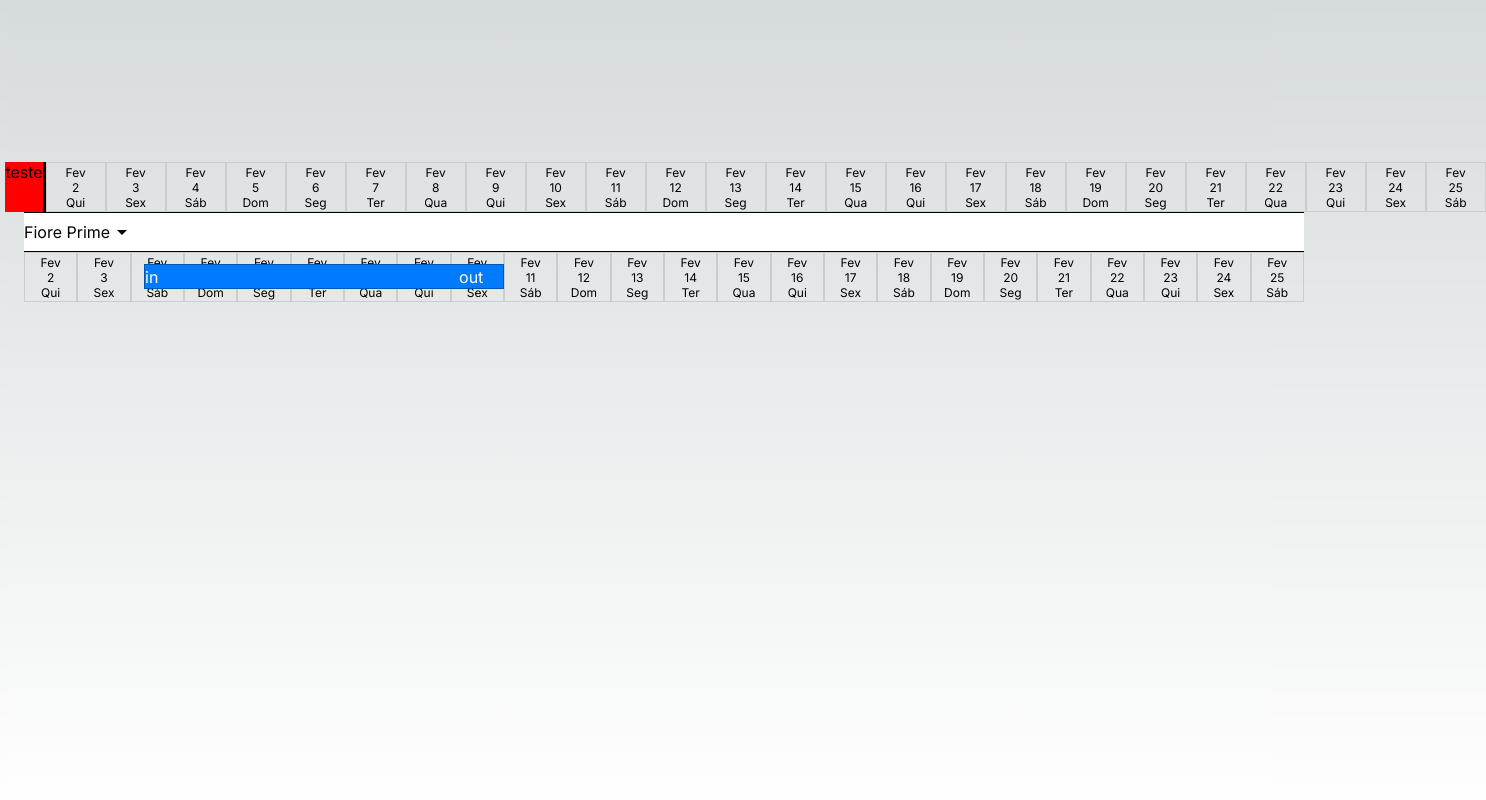
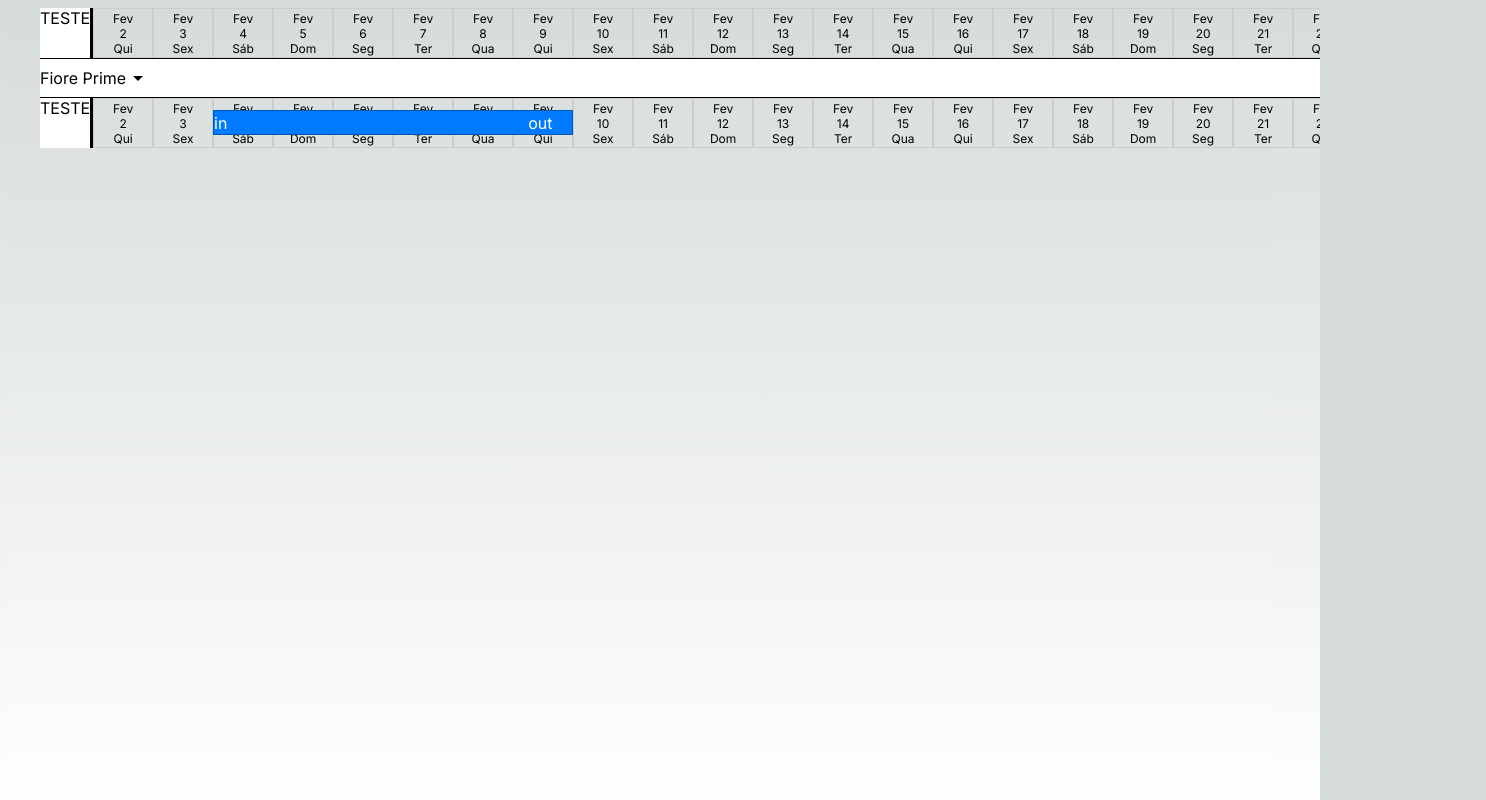
Before and after one commit to DiegoNobre0/Calendar-Componente-React.NextJS, a Next.js app: page / in a window 1280 px wide. Shown: the top 800 px of the page, 1486 px wide, since content can reach past the window. Built offline with nearby package versions, Linux system fonts and the light colour scheme.

Commit message:
Ajuste de layout

```diff
--- a/src/app/page.module.css
+++ b/src/app/page.module.css
@@ -1,5 +1,5 @@
 .main {
-  display: flex;
+  /* display: flex; */
   flex-direction: column;
   justify-content: center;
   align-items: center;
@@ -74,7 +74,7 @@
 
 .daysContainer {
   display: flex;
-
+  overflow: auto;
 }
 
 .day {
--- a/src/app/page.tsx
+++ b/src/app/page.tsx
@@ -10,14 +10,8 @@ import TextField, { OutlinedTextFieldProps } from '@mui/material/TextField';
 import InputAdornment from '@mui/material/InputAdornment';
 import Button from '@mui/material/Button';
 import Box from '@mui/material/Box';
-import React, { useRef, useState, useEffect } from "react";
-import { useDrop } from "react-dnd";
+import React, {useRef, useState} from "react";
 import ArrowDropDownIcon from '@mui/icons-material/ArrowDropDown';
-// import { Calendar } from 'primereact/calendar';
-import { DragDropContext, Draggable, Droppable } from 'react-beautiful-dnd';
-
-
-
 
 export default function Home() {
 
@@ -49,6 +43,15 @@ const diasAbreviados = ['Dom', 'Seg', 'Ter', 'Qua', 'Qui', 'Sex', 'Sáb'];
   checkIn: checkInIndex,
   checkOut: checkOutIndex,
 });
+
+const div1: any = useRef(null);
+const div2: any = useRef(null);
+
+const onScroll = () => {
+  div2.current.scrollLeft = div1.current.scrollLeft;
+}
+
+
 const handleMouseDown = (event: any, isCheckIn: any) => {
 event.preventDefault();
 
@@ -144,14 +147,11 @@ const toggleAccordion = () => {
 return (
 <main className={styles.main}>
     <div style={{display:'flex'}}>
-    <div style={{backgroundColor:'red'}}>
-      teste
-    </div>
     <div >
-      <div style={{display: 'flex', width:'80rem'}}>
-        <div style={{width:'10rem', backgroundColor:'#fff', borderRight: 'solid 3px'}}></div>
+      <div style={{display: 'flex', width:'80rem', overflow: 'auto'}}>
+        <div style={{width:'10rem', backgroundColor:'#fff', borderRight: 'solid 3px'}}>TESTE</div>
         <div className={styles.calendar}>
-        <div className={styles.daysContainer}>
+        <div className={styles.daysContainer} ref={div1} onScroll={onScroll}>
           {datasIntervalo.map((date, index) => (
             <div
               key={index}
@@ -175,9 +175,10 @@ return (
         <ArrowDropDownIcon></ArrowDropDownIcon>
       </div>
       {accordionOpen && (
-
-          <div className={styles.calendar}>
-          <div className={styles.daysContainer}>
+        <div style={{display:'flex',overflow: 'auto'}}>
+            <div style={{width:'10rem', backgroundColor:'#fff', borderRight: 'solid 3px'}}>TESTE</div>
+            <div className={styles.calendar} >
+            <div className={styles.daysContainer} ref={div2} onScroll={onScroll}>
               {datasIntervalo.map((date, index) => (
                 <div
                   key={index}
@@ -228,6 +229,7 @@ return (
               </div>
             </div>
           </div>
+        </div>
       )}
     </div>
   </main>
```
Lines whose indentation alone changed are shown as unchanged.
